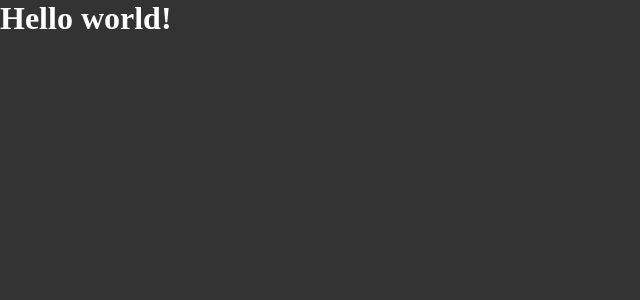
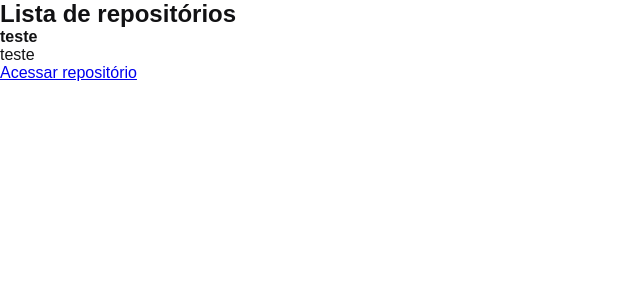
Before and after one commit to Ivillysg/ignite-github-explorer, a React app: page / in a window 1280 px wide. Shown: the top 300 px of the page, without its empty margins (0-640 px from the left). Built offline with nearby package versions, Linux system fonts and the light colour scheme.

Commit message:
create components and add react-refresh-webpack-plugin

```diff
--- a/package.json
+++ b/package.json
@@ -16,11 +16,13 @@
     "@babel/core": "^7.13.10",
     "@babel/preset-env": "^7.13.10",
     "@babel/preset-react": "^7.12.13",
+    "@pmmmwh/react-refresh-webpack-plugin": "^0.4.3",
     "babel-loader": "^8.2.2",
     "cross-env": "^7.0.3",
     "css-loader": "^5.1.1",
     "html-webpack-plugin": "^5.3.0",
     "node-sass": "^5.0.0",
+    "react-refresh": "^0.9.0",
     "sass-loader": "^11.0.1",
     "style-loader": "^2.0.0",
     "webpack": "^5.24.4",
--- a/src/App.jsx
+++ b/src/App.jsx
@@ -1,5 +1,7 @@
+import RepositoryList from "./components/RepositoryList";
+
 import "./styles/global.scss";
 
 export function App() {
-  return <h1>Hello world!</h1>;
+  return <RepositoryList />;
 }
--- /dev/null
+++ b/src/components/RepositoryItem.jsx
@@ -0,0 +1,11 @@
+export default function RepositoryItem(props) {
+  const { name, description, link } = props.repository;
+
+  return (
+    <li>
+      <strong>{name}</strong>
+      <p>{description}</p>
+      <a href={link}>Acessar repositório</a>
+    </li>
+  );
+}
--- /dev/null
+++ b/src/components/RepositoryList.jsx
@@ -0,0 +1,18 @@
+import RepositoryItem from "./RepositoryItem";
+
+const repository ={
+  name:'teste',
+  description:'teste',
+  link:'teste'
+}
+
+export default function RepositoryList() {
+  return (
+    <section className="repository-list">
+      <h1>Lista de repositórios</h1>
+      <ul>
+        <RepositoryItem repository={repository} />
+      </ul>
+    </section>
+  );
+}
--- a/src/styles/global.scss
+++ b/src/styles/global.scss
@@ -5,7 +5,7 @@
 }
 
 body {
-  font: Arial, Helvetica, sans-serif;
-  background: #333;
-  color: #fff;
+  font: 16px  "Helvetica Neve",Arial, sans-serif;
+  color: #121214;
+
 }
--- a/webpack.config.js
+++ b/webpack.config.js
@@ -1,5 +1,6 @@
 const path = require("path");
 const HtmlWebpackPlugin = require("html-webpack-plugin");
+const ReactRefreshWebpackPlugin = require("@pmmmwh/react-refresh-webpack-plugin");
 
 const isDevelopment = process.env.NODE_ENV != "production";
 
@@ -17,19 +18,28 @@ module.exports = {
   },
   devServer: {
     contentBase: path.resolve(__dirname, "public"),
+    hot: true,
   },
   plugins: [
+    isDevelopment && new ReactRefreshWebpackPlugin(),
     new HtmlWebpackPlugin({
       template: path.resolve(__dirname, "public", "index.html"),
     }),
-  ],
+  ].filter(Boolean),
 
   module: {
     rules: [
       {
         test: /\.jsx$/,
         exclude: /node_modules/,
-        use: "babel-loader",
+        use: {
+          loader: "babel-loader",
+          options: {
+            plugins: [
+              isDevelopment && require.resolve("react-refresh/babel"),
+            ].filter(Boolean),
+          },
+        },
       },
       {
         test: /\.scss$/,
```
Also changed, not shown: 1 other file (tests, documents, lock files or other folders).
